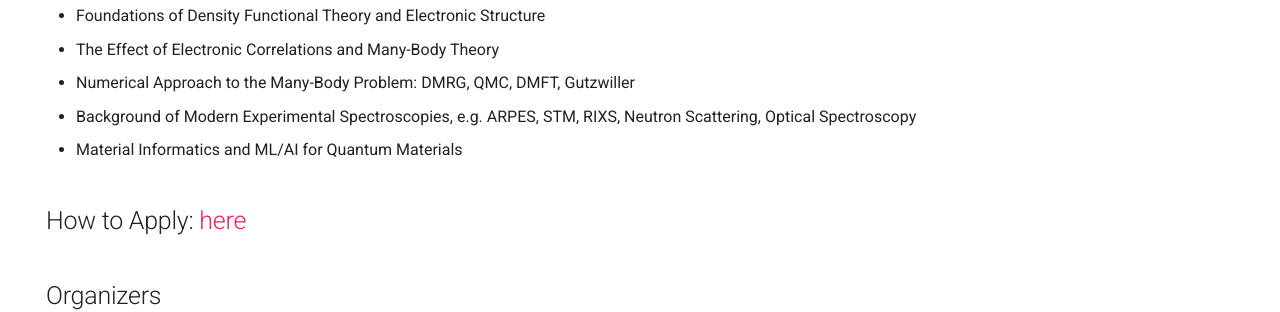
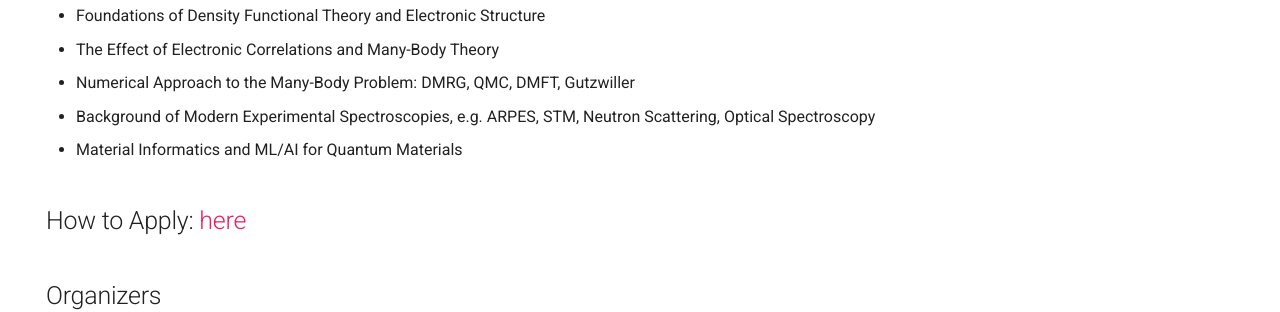
Before and after one commit to LACCMSS/2025, an MkDocs documentation site: the page built from docs/index.md, in a window 1280 px wide and 900 px high, scrolled down 1605 px. Shown: the part 153-465 px from the top of the window. Built offline with MkDocs 1.6.1 and Material for MkDocs 9.7.7, drawn with Linux system fonts in a browser that asks for light colours.

Commit message:
Update index.md

```diff
--- a/docs/index.md
+++ b/docs/index.md
@@ -38,7 +38,7 @@ An increasing number of modern applications of physics, chemistry, materials sci
 * Foundations of Density Functional Theory and Electronic Structure
 * The Effect of Electronic Correlations and Many-Body Theory
 * Numerical Approach to the Many-Body Problem: DMRG, QMC, DMFT, Gutzwiller
-* Background of Modern Experimental Spectroscopies, e.g. ARPES, STM, RIXS, Neutron Scattering, Optical Spectroscopy
+* Background of Modern Experimental Spectroscopies, e.g. ARPES, STM, Neutron Scattering, Optical Spectroscopy
 * Material Informatics and ML/AI for Quantum Materials
 
 
```
